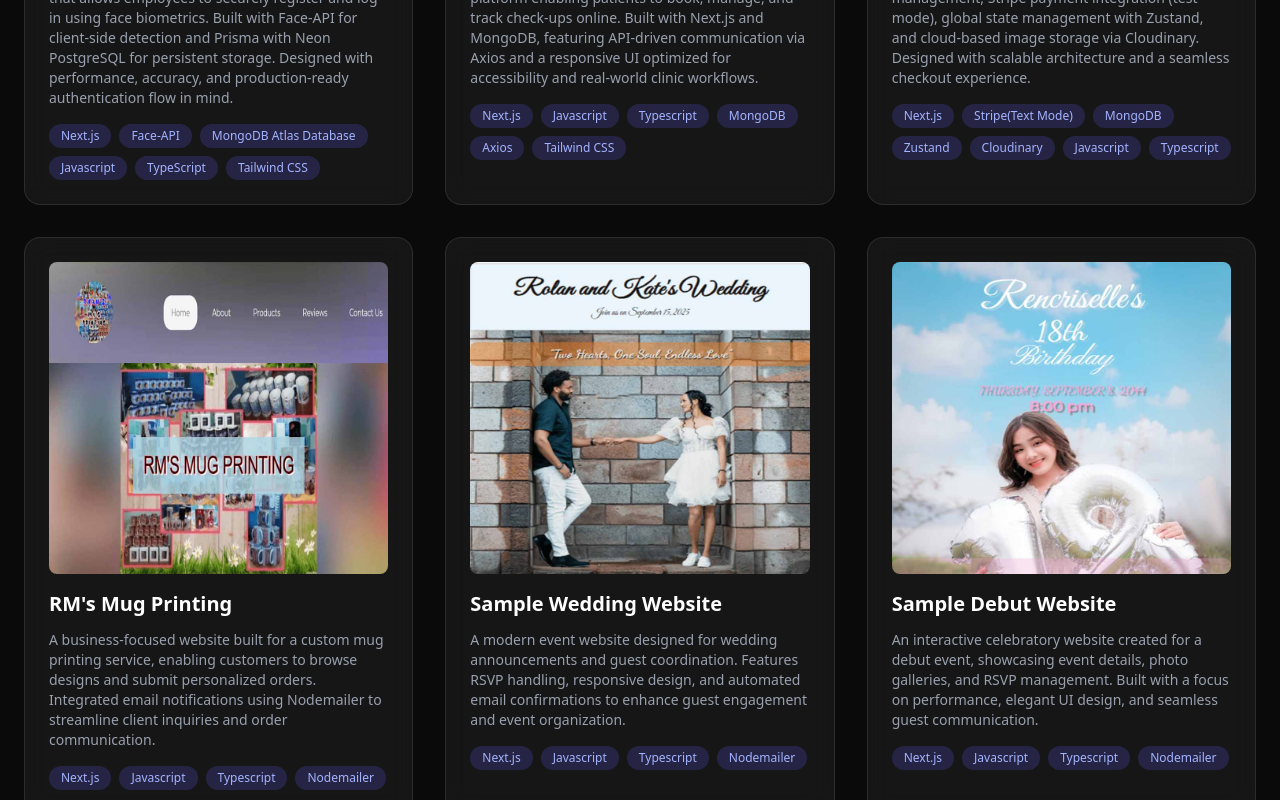
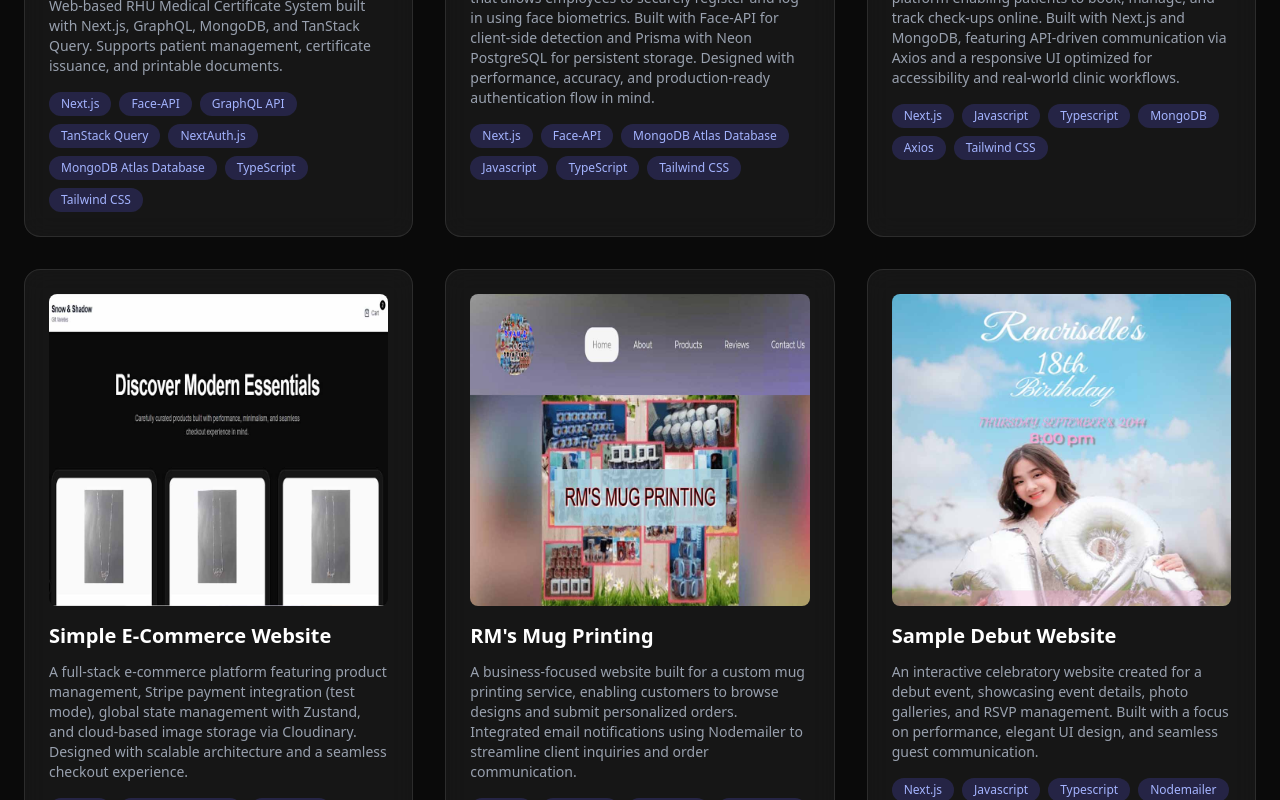
Before and after one commit to LetranEyeshield/next-js-portfolio, a Next.js app: page / in a window 1280 px wide. Shown: the part 1780-2580 px from the top of the page. Built offline with nearby package versions, Linux system fonts and the light colour scheme.

Commit message:
added new project

```diff
--- a/src/app/components/portfolio-styles/page-new.tsx
+++ b/src/app/components/portfolio-styles/page-new.tsx
@@ -1,58 +1,102 @@
-'use client';
+"use client";
 import { useState } from "react";
 import { FaGithub, FaLinkedin, FaEnvelope, FaFacebook } from "react-icons/fa";
 // import { AuroraTextEffect } from "../lightswind/aurora-text";
 
-
 export default function PageNew() {
   const projects = [
+    {
+      url: "https://rhu-medcert-sample.vercel.app/",
+      imagePath: "/images/rhu-medcert.jpg",
+      title: "Sample Rural Health Unit Medical Certificate App",
+      description:
+        "Web-based RHU Medical Certificate System built with Next.js, GraphQL, MongoDB, and TanStack Query. Supports patient management, certificate issuance, and printable documents.",
+      tech: [
+        "Next.js",
+        "Face-API",
+        "GraphQL API",
+        "TanStack Query",
+        "NextAuth.js",
+        "MongoDB Atlas Database",
+        "TypeScript",
+        "Tailwind CSS",
+      ],
+    },
     {
       url: "https://simple-face-detection-app.vercel.app/",
       imagePath: "/images/face-recog.jpg",
       title: "Simple Face Recognition App",
-      description: "A real-time facial recognition attendance system that allows employees to securely register and log in using face biometrics. Built with Face-API for client-side detection and Prisma with Neon PostgreSQL for persistent storage. Designed with performance, accuracy, and production-ready authentication flow in mind.",
-      tech: ["Next.js", "Face-API", "MongoDB Atlas Database", "Javascript", "TypeScript", "Tailwind CSS"],
+      description:
+        "A real-time facial recognition attendance system that allows employees to securely register and log in using face biometrics. Built with Face-API for client-side detection and Prisma with Neon PostgreSQL for persistent storage. Designed with performance, accuracy, and production-ready authentication flow in mind.",
+      tech: [
+        "Next.js",
+        "Face-API",
+        "MongoDB Atlas Database",
+        "Javascript",
+        "TypeScript",
+        "Tailwind CSS",
+      ],
     },
     {
       url: "https://rhu-online-appointment-checkup.vercel.app/",
-      imagePath:"/images/rhu-online-appoinment.jpg",
+      imagePath: "/images/rhu-online-appoinment.jpg",
       title: "RHU Online Appoinment Booking",
-      description:"A healthcare-focused appointment scheduling platform enabling patients to book, manage, and track check-ups online. Built with Next.js and MongoDB, featuring API-driven communication via Axios and a responsive UI optimized for accessibility and real-world clinic workflows.",
+      description:
+        "A healthcare-focused appointment scheduling platform enabling patients to book, manage, and track check-ups online. Built with Next.js and MongoDB, featuring API-driven communication via Axios and a responsive UI optimized for accessibility and real-world clinic workflows.",
 
-      tech: ["Next.js", "Javascript", "Typescript", "MongoDB", "Axios", "Tailwind CSS"],
+      tech: [
+        "Next.js",
+        "Javascript",
+        "Typescript",
+        "MongoDB",
+        "Axios",
+        "Tailwind CSS",
+      ],
     },
     {
       url: "https://simple-next-commerce.vercel.app/",
       imagePath: "/images/snow-shadow.jpg",
       title: "Simple E-Commerce Website",
-      description: "A full-stack e-commerce platform featuring product management, Stripe payment integration (test mode), global state management with Zustand, and cloud-based image storage via Cloudinary. Designed with scalable architecture and a seamless checkout experience.",
-      tech: ["Next.js", "Stripe(Text Mode)", "MongoDB", "Zustand", "Cloudinary", "Javascript", "Typescript"],
+      description:
+        "A full-stack e-commerce platform featuring product management, Stripe payment integration (test mode), global state management with Zustand, and cloud-based image storage via Cloudinary. Designed with scalable architecture and a seamless checkout experience.",
+      tech: [
+        "Next.js",
+        "Stripe(Text Mode)",
+        "MongoDB",
+        "Zustand",
+        "Cloudinary",
+        "Javascript",
+        "Typescript",
+      ],
     },
     {
       url: "https://rms-mug-printing.vercel.app",
       imagePath: "/images/rms.jpg",
       title: "RM's Mug Printing",
-      description: "A business-focused website built for a custom mug printing service, enabling customers to browse designs and submit personalized orders. Integrated email notifications using Nodemailer to streamline client inquiries and order communication.",
-      tech: ["Next.js", "Javascript", "Typescript", "Nodemailer"],
-    },
-     {
-      url: "https://my-wedding-website-six.vercel.app",
-      imagePath: "/images/rolan-kate.jpg",
-      title: "Sample Wedding Website",
-     description: "A modern event website designed for wedding announcements and guest coordination. Features RSVP handling, responsive design, and automated email confirmations to enhance guest engagement and event organization.",
+      description:
+        "A business-focused website built for a custom mug printing service, enabling customers to browse designs and submit personalized orders. Integrated email notifications using Nodemailer to streamline client inquiries and order communication.",
       tech: ["Next.js", "Javascript", "Typescript", "Nodemailer"],
     },
     {
       url: "https://sample-debut-website.vercel.app",
       imagePath: "images/rencriselle.jpg",
       title: "Sample Debut Website",
-      description: "An interactive celebratory website created for a debut event, showcasing event details, photo galleries, and RSVP management. Built with a focus on performance, elegant UI design, and seamless guest communication.",
+      description:
+        "An interactive celebratory website created for a debut event, showcasing event details, photo galleries, and RSVP management. Built with a focus on performance, elegant UI design, and seamless guest communication.",
       tech: ["Next.js", "Javascript", "Typescript", "Nodemailer"],
     },
     //to be shown in see more button
   ];
 
-  const seeMoreProjects =[
+  const seeMoreProjects = [
+    {
+      url: "https://my-wedding-website-six.vercel.app",
+      imagePath: "/images/rolan-kate.jpg",
+      title: "Sample Wedding Website",
+      description:
+        "A modern event website designed for wedding announcements and guest coordination. Features RSVP handling, responsive design, and automated email confirmations to enhance guest engagement and event organization.",
+      tech: ["Next.js", "Javascript", "Typescript", "Nodemailer"],
+    },
     {
       url: "https://java-spring-boot-reg-login-frontend.vercel.app/",
       title: "Secure Registration & Login System",
@@ -66,7 +110,7 @@ export default function PageNew() {
         "Spring Boot",
         "Spring Security",
         "MongoDB",
-    "Tailwind CSS"
+        "Tailwind CSS",
       ],
     },
     {
@@ -75,7 +119,7 @@ export default function PageNew() {
       imagePath: "/images/hms.jpg",
       description:
         "A desktop-based hospital management system built in Java with MySQL, designed to handle patient records, doctor assignments, appointment scheduling, and billing operations. Structured with modular architecture to simulate real-world healthcare workflows and database-driven reporting.",
-  tech: ["Java", "MySQL", "JDBC", "OOP"]
+      tech: ["Java", "MySQL", "JDBC", "OOP"],
     },
     {
       url: "https://github.com/LetranEyeshield/itr_system",
@@ -83,7 +127,7 @@ export default function PageNew() {
       imagePath: "/images/itr.jpg",
       description:
         "A web-based medical record system developed using PHP and MySQL for managing patient treatment histories and clinical documentation. Focused on structured data storage, CRUD operations, and secure record handling within a healthcare setting.",
-  tech: ["HTML", "CSS", "PHP", "MySQL"]
+      tech: ["HTML", "CSS", "PHP", "MySQL"],
     },
     {
       url: "https://github.com/LetranEyeshield/CRDS",
@@ -91,7 +135,7 @@ export default function PageNew() {
       imagePath: "/images/crds.jpg",
       description:
         "A database-driven system built with Java and MySQL to manage civil registry records including births, marriages, and legal documents. Designed with relational data modeling and administrative access controls to ensure data integrity and structured reporting.",
-  tech: ["Java", "MySQL", "JDBC", "Relational Database Design"]
+      tech: ["Java", "MySQL", "JDBC", "Relational Database Design"],
     },
     {
       url: "https://rhu-pharma-ncd-list-mern.vercel.app",
@@ -106,8 +150,8 @@ export default function PageNew() {
         "Node.js",
         "Axios",
         "TypeScript",
-    "Tailwind CSS"
-  ]
+        "Tailwind CSS",
+      ],
     },
     {
       url: "https://github.com/LetranEyeshield/the_dc_system",
@@ -115,20 +159,16 @@ export default function PageNew() {
       imagePath: "/images/dc.jpg",
       description:
         "A Java and MySQL-based system developed to manage and generate official death certificate records. Built with structured database relationships and administrative data validation to simulate real-world civil documentation processes.",
-  tech: ["Java", "MySQL", "JDBC", "Database Design"]
-}
+      tech: ["Java", "MySQL", "JDBC", "Database Design"],
+    },
   ];
 
   const [show, setShow] = useState(false);
 
-  const displayedProjects = show
-  ? [...projects, ...seeMoreProjects]
-  : projects;
-
+  const displayedProjects = show ? [...projects, ...seeMoreProjects] : projects;
 
   return (
     <main className="bg-black text-white">
-
       {/* ================= HEADER ================= */}
       <header className="fixed top-0 w-full bg-black/70 backdrop-blur-md z-50 border-b border-white/10">
         <nav className="max-w-7xl mx-auto px-6 py-4 flex justify-between items-center">
@@ -137,9 +177,24 @@ export default function PageNew() {
           </h1>
 
           <div className="flex items-center gap-6">
-            <a href="#about" className="hover:text-indigo-400 transition text-sm">About</a>
-            <a href="#projects" className="hover:text-indigo-400 transition text-sm">Projects</a>
-            <a href="#contact" className="hover:text-indigo-400 transition text-sm">Contact</a>
+            <a
+              href="#about"
+              className="hover:text-indigo-400 transition text-sm"
+            >
+              About
+            </a>
+            <a
+              href="#projects"
+              className="hover:text-indigo-400 transition text-sm"
+            >
+              Projects
+            </a>
+            <a
+              href="#contact"
+              className="hover:text-indigo-400 transition text-sm"
+            >
+              Contact
+            </a>
 
             {/* Social Icons */}
             {/* <div className="flex gap-4 ml-4">
@@ -175,8 +230,8 @@ export default function PageNew() {
         </h2>
 
         <p className="text-gray-400 max-w-2xl mb-8">
-          Full Stack Developer building scalable web applications using
-          Next.js, Javascript, TypeScript, MongoDB, and modern backend systems.
+          Full Stack Developer building scalable web applications using Next.js,
+          Javascript, TypeScript, MongoDB, and modern backend systems.
         </p>
 
         {/* Hero Social Icons */}
@@ -211,7 +266,6 @@ export default function PageNew() {
           </a>
         </div>
 
-
         <div className="flex justify-center gap-6 mt-10 flex-wrap">
           <a
             href="#projects"
@@ -241,17 +295,16 @@ export default function PageNew() {
           software engineer.
         </p> */}
         <p className="text-gray-400 leading-relaxed">
-          I&apos;m a self-taught full-stack developer focused on building real-world systems —
-          from healthcare management platforms to AI-powered applications.
+          I&apos;m a self-taught full-stack developer focused on building
+          real-world systems — from healthcare management platforms to
+          AI-powered applications.
         </p>
       </section>
 
       {/* ================= PROJECTS ================= */}
       <section id="projects" className="py-24 px-6 bg-neutral-950">
         <div className="text-center mb-16">
-          <h2 className="text-4xl font-bold aurora-text">
-            My Projects
-          </h2>
+          <h2 className="text-4xl font-bold aurora-text">My Projects</h2>
           <p className="text-gray-400 mt-4">
             Real-world applications built with modern technologies
           </p>
@@ -288,7 +341,6 @@ export default function PageNew() {
           </div> */}
 
         <div className="grid gap-8 sm:grid-cols-1 md:grid-cols-2 lg:grid-cols-3 max-w-7xl mx-auto">
-
           {displayedProjects.map((project, index) => (
             <a
               href={project.url}
@@ -322,7 +374,6 @@ export default function PageNew() {
               </div>
             </a>
           ))}
-
         </div>
 
         <div className="text-center mt-16">
@@ -343,12 +394,14 @@ export default function PageNew() {
               </button>
             )}
           </div>
-
         </div>
       </section>
 
       {/* ================= CONTACT ================= */}
-      <section id="contact" className="py-24 px-6 text-center max-w-4xl mx-auto">
+      <section
+        id="contact"
+        className="py-24 px-6 text-center max-w-4xl mx-auto"
+      >
         <h2 className="text-4xl font-bold mb-8 aurora-text">
           Let's Work Together
         </h2>
@@ -358,7 +411,8 @@ export default function PageNew() {
         </p> */}
 
         <p className="text-gray-400 mb-8">
-          Open to junior developer roles, startup teams, and collaborative projects.
+          Open to junior developer roles, startup teams, and collaborative
+          projects.
         </p>
 
         <a
@@ -402,10 +456,8 @@ export default function PageNew() {
             <FaFacebook className="text-white text-xl sm:text-2xl" />
           </a>
         </div>
-
         © {new Date().getFullYear()} Michael Rosalín. All rights reserved.
       </footer>
-
     </main>
   );
 }
```
Also changed, not shown: public/images/rhu-medcert.jpg (added). Lines whose indentation alone changed are shown as unchanged.
